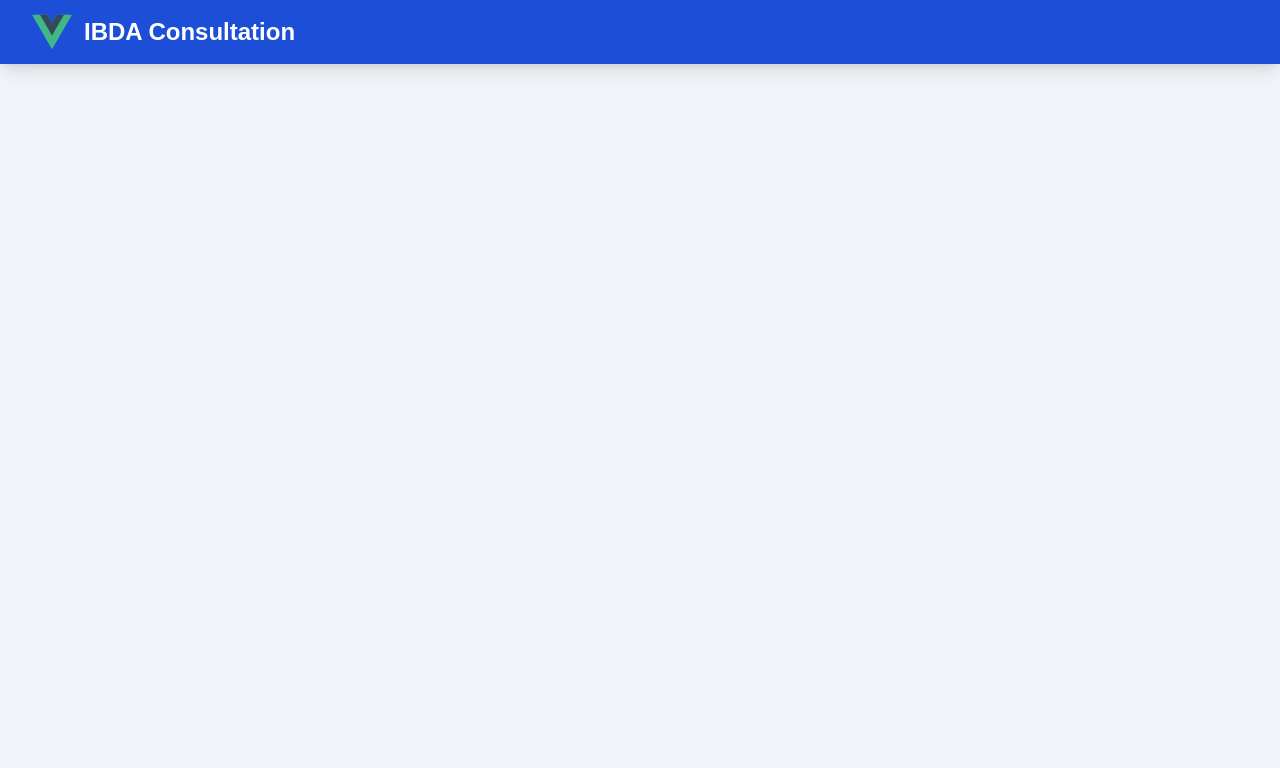
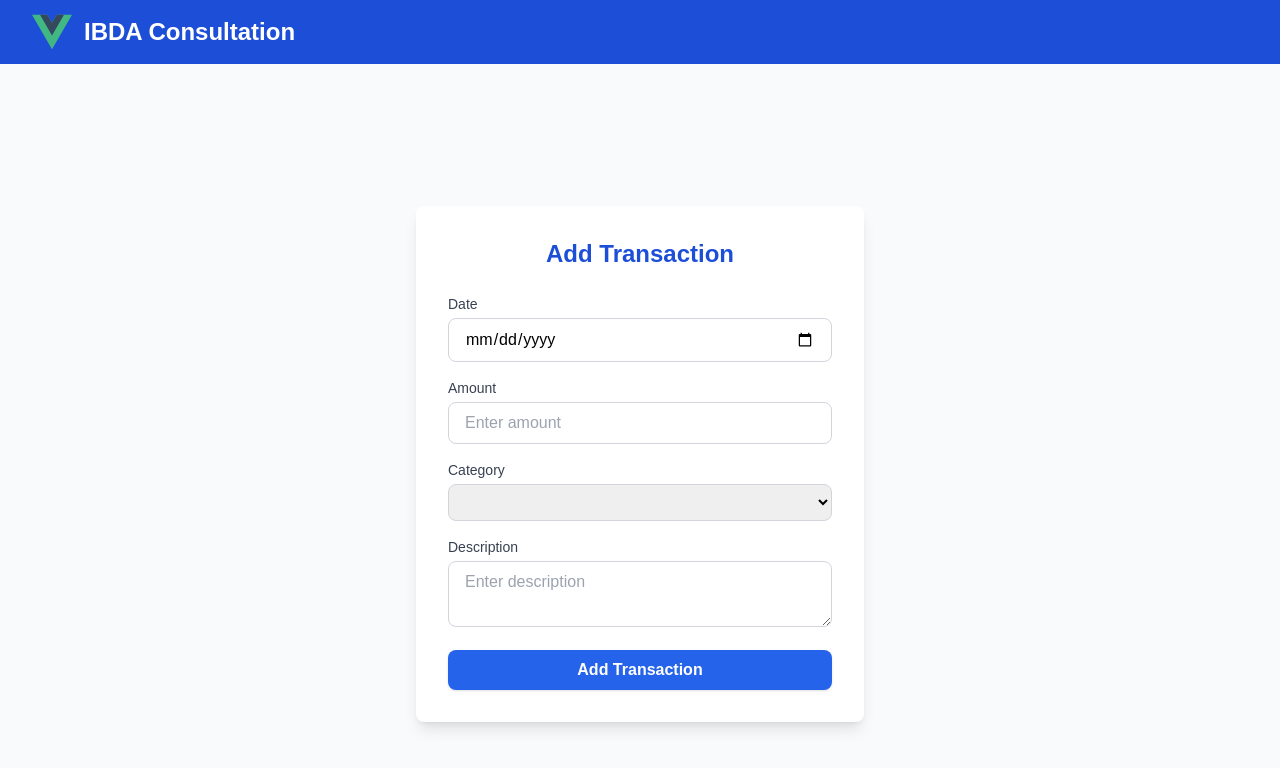
Before and after one commit to 6ill/expense-tracker-vue, a Vue app in the folder client/: page /add-transaction/1 in a window 1280 px wide. Before the commit this address had no page. Shown: the top 768 px of the page. Built offline with nearby package versions, Linux system fonts and the light colour scheme.

Commit message:
benerin AddTransactionView dan MainWorkspaceView

```diff
--- a/client/src/views/AddTransactionView.vue
+++ b/client/src/views/AddTransactionView.vue
@@ -44,7 +44,6 @@
               required
             ></textarea>
           </div>
-
           <button
             type="submit"
             class="w-full bg-blue-600 text-white font-bold py-2 px-4 rounded-lg shadow hover:bg-blue-700 focus:outline-none focus:ring-2 focus:ring-blue-600"
@@ -57,17 +56,24 @@
   </template>
 
   <script>
-  import { ref } from 'vue';
-  import { useRouter } from 'vue-router';
+  import { ref, onMounted } from 'vue';
+  import { useRouter, useRoute } from 'vue-router';
   import apiClient from '../../apiClient';
 
   export default {
     setup() {
       const router = useRouter();
+      const route = useRoute();
       const category = ref('');
       const amount = ref('');
       const date = ref('');
       const description = ref('');
+
+      onMounted(() => {
+        if (route.params.category) {
+          category.value = route.params.category;
+        }
+      });
 
       const handleSubmit = async () => {
         try {
--- a/client/src/views/MainWorkspaceView.vue
+++ b/client/src/views/MainWorkspaceView.vue
@@ -24,7 +24,7 @@
         <div class="flex justify-between items-center mb-4">
           <h3 class="text-lg font-medium text-gray-900">{{ column.name }}</h3>
           <div class="flex space-x-2">
-            <button @click="addTransaction(index)" class="bg-blue-500 text-white px-2 py-1 rounded-md shadow hover:bg-blue-600 focus:outline-none focus:ring-2 focus:ring-offset-2 focus:ring-blue-500">+</button>
+            <button @click="addTransaction(column.name)" class="bg-blue-500 text-white px-2 py-1 rounded-md shadow hover:bg-blue-600 focus:outline-none focus:ring-2 focus:ring-offset-2 focus:ring-blue-500">+</button>
             <button @click="editLimit(index)" class="bg-yellow-500 text-white px-2 py-1 rounded-md shadow hover:bg-yellow-600 focus:outline-none focus:ring-2 focus:ring-offset-2 focus:ring-yellow-500">Edit Limit</button>
           </div>
         </div>
@@ -101,8 +101,8 @@ export default {
       }
     };
 
-    const addTransaction = (index) => {
-      router.push({ name: 'AddTransaction', params: { column: index } });
+    const addTransaction = (category) => {
+      router.push({ name: 'AddTransaction', params: { category } });
     };
 
     const editTransaction = (transaction, index) => {
```
Also changed, not shown: client/src/router/index.js (+5 -5 lines). Lines whose indentation alone changed are shown as unchanged.
